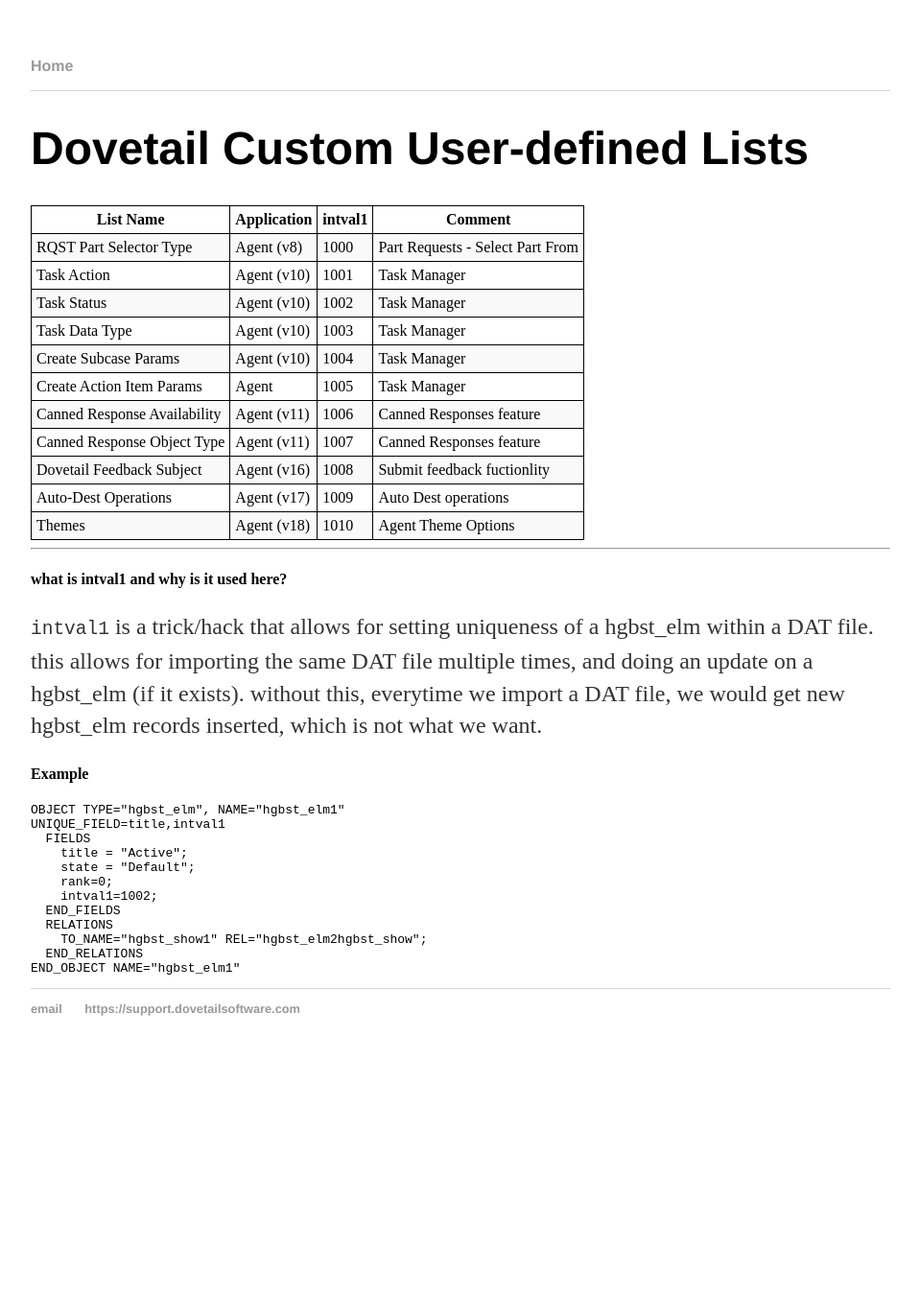
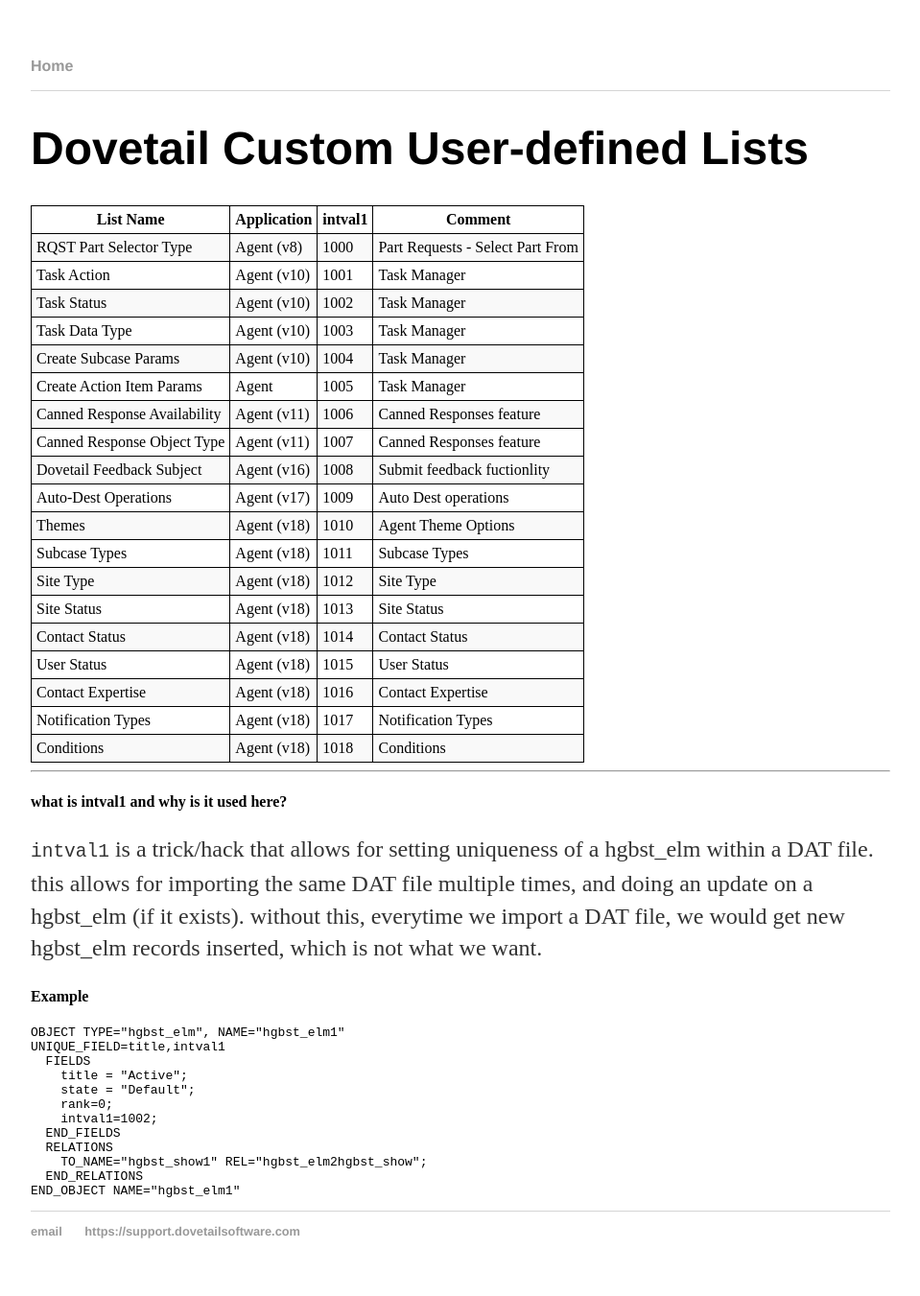
Before and after one commit to DovetailSoftware/dovetail-defined, a Jekyll site: the page built from pages/user-defined-lists.md, in a window 1280 px wide. Shown: the whole page at 96% size, without its empty margins (160-1119 px from the left). Built offline with Jekyll 4.4.1, drawn with Linux system fonts in a browser that asks for light colours; before the commit the page ends 1119 px from its top, so only the background shows below that.

Commit message:
add other imported lists in v18

```diff
--- a/pages/user-defined-lists.md
+++ b/pages/user-defined-lists.md
@@ -19,6 +19,14 @@
 | Dovetail Feedback Subject | Agent (v16) | 1008 | Submit feedback fuctionlity|
 | Auto-Dest Operations | Agent (v17) | 1009 | Auto Dest operations|
 | Themes | Agent (v18) | 1010 | Agent Theme Options|
+| Subcase Types | Agent (v18) | 1011 | Subcase Types |
+| Site Type | Agent (v18) | 1012 | Site Type |
+| Site Status | Agent (v18) | 1013 | Site Status |
+| Contact Status | Agent (v18) | 1014 | Contact Status |
+| User Status | Agent (v18) | 1015 | User Status |
+| Contact Expertise | Agent (v18) | 1016 | Contact Expertise |
+| Notification Types | Agent (v18) | 1017 | Notification Types |
+| Conditions | Agent (v18) | 1018 | Conditions |
 
 ---
 
```
